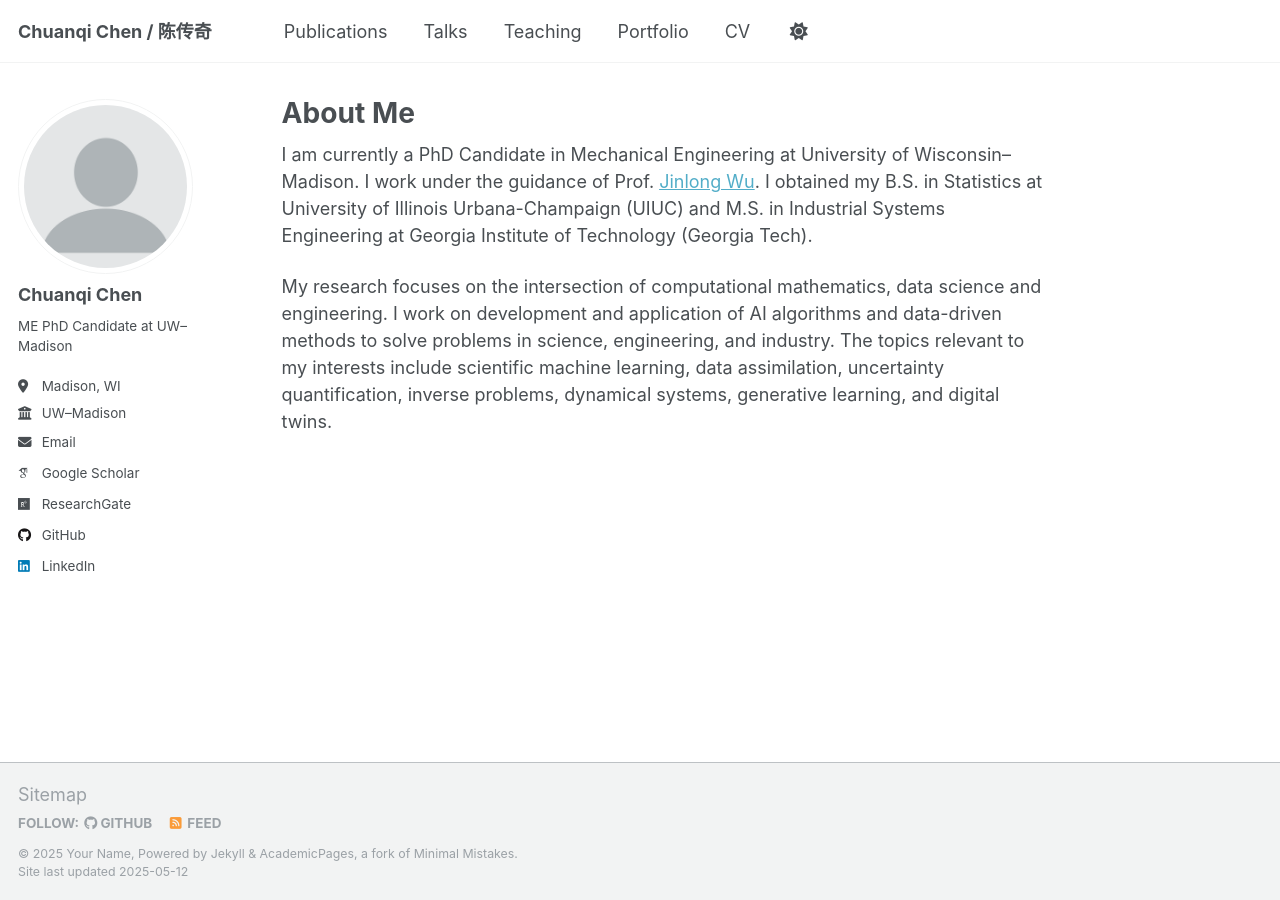
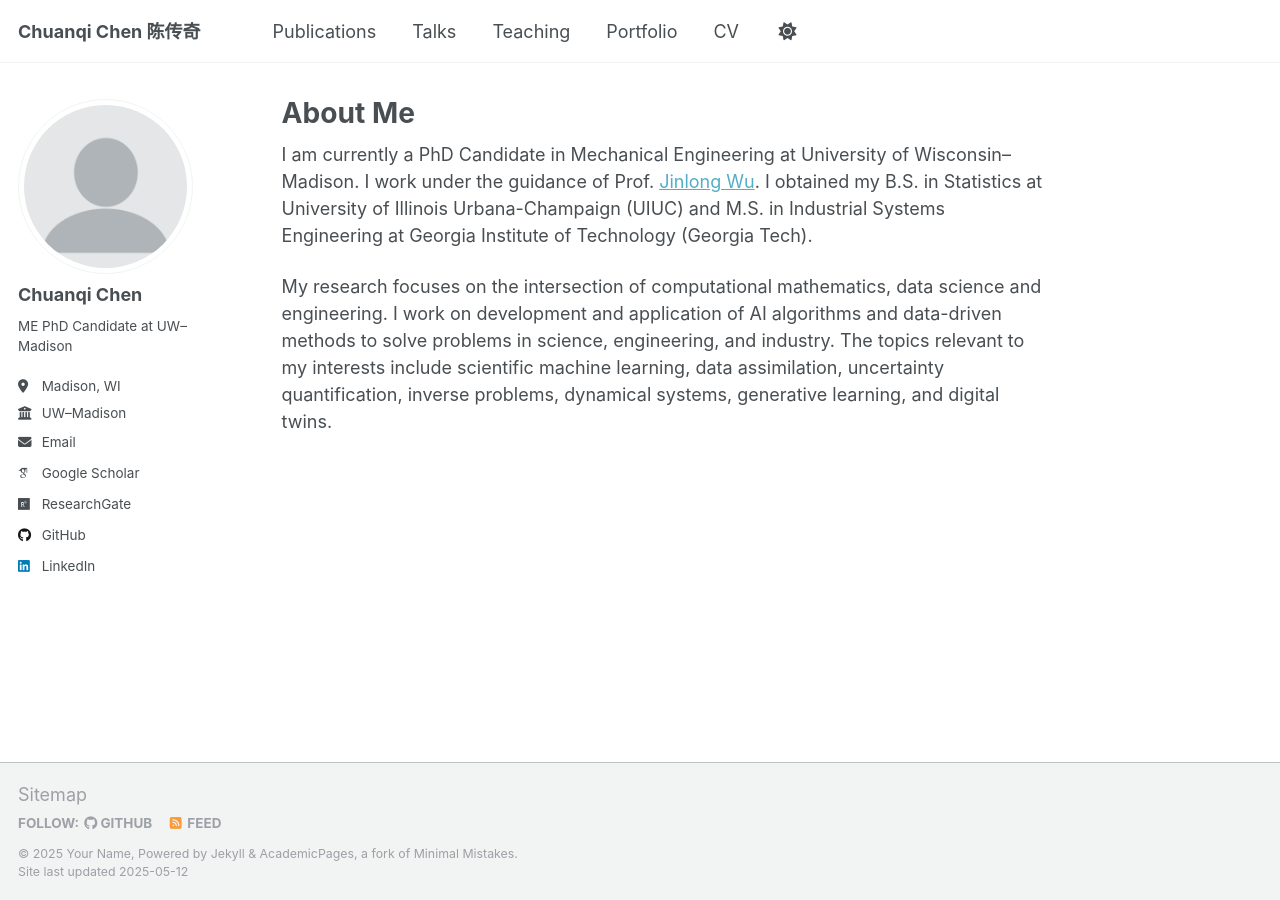
Before and after one commit to Chuanqi-Chen/Chuanqi-Chen.github.io, a Jekyll site: the page built from _pages/about.md, in a window 1280 px wide. Built offline with Jekyll 4.4.1, drawn with Linux system fonts in a browser that asks for light colours; some web fonts are replaced.

```diff
--- a/_config.yml
+++ b/_config.yml
@@ -9,7 +9,7 @@
 # Basic Site Settings
 locale                   : "en-US"
 site_theme               : "default"
-title                    : "Chuanqi Chen / 陈传奇"
+title                    : "Chuanqi Chen  陈传奇"
 title_separator          : " "
 name                     : &name "Your Name"
 description              : &description "personal description"
```
